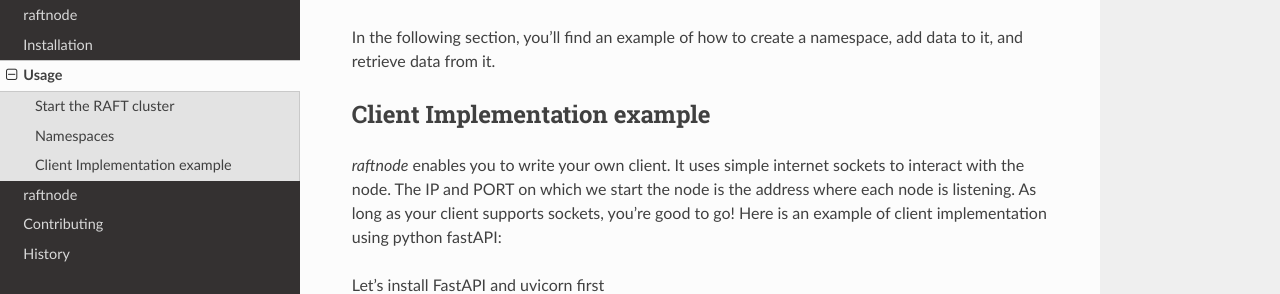
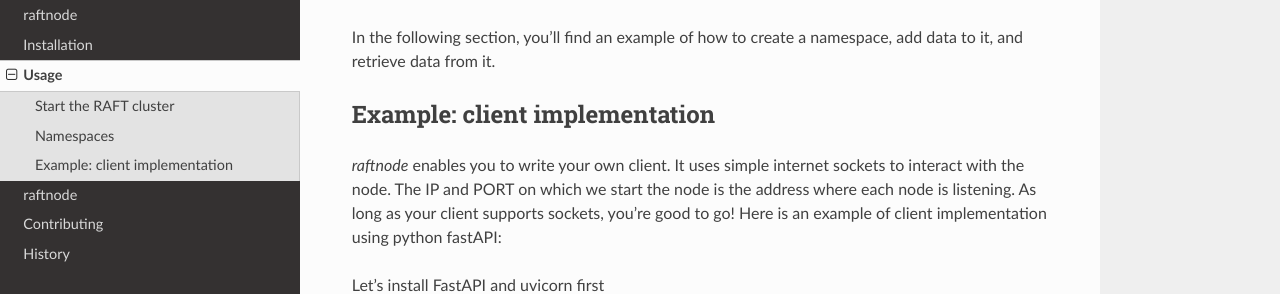
Before and after one commit to shrinivdeshmukh/raftnode, a Sphinx documentation site: the page built from docs/usage.rst, in a window 1280 px wide and 900 px high, scrolled down 625 px. Shown: the part 162-456 px from the top of the window. Built offline with Sphinx 7.4.7 and the Read the Docs theme 2.0.0, drawn with Linux system fonts in a browser that asks for light colours; part of the change alters nothing that is shown.

```diff
--- a/docs/usage.rst
+++ b/docs/usage.rst
@@ -33,8 +33,8 @@ If no namespace is specified, the `default` namespace will be used.
 
 In the following section, you'll find an example of how to create a namespace, add data to it, and retrieve data from it.
 
-Client Implementation example
------------------------------
+Example: client implementation
+------------------------------
 
 *raftnode* enables you to write your own client. It uses simple internet sockets to interact with the node. The IP and PORT on which we start the node is the address where each node is listening.
 As long as your client supports sockets, you're good to go! Here is an example of client implementation using python fastAPI:
```
